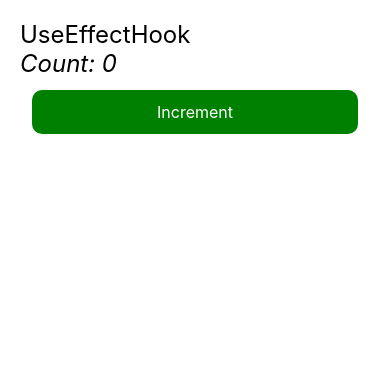
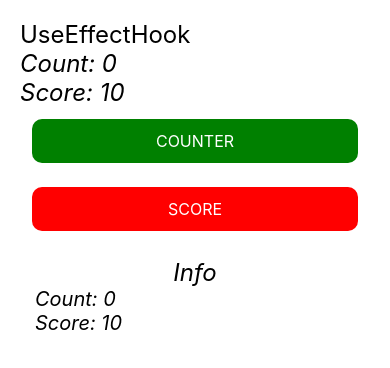
Before and after one commit to TayyabHussain03/react_native_cli_batch2, a React Native app: screen / in a window 390 px wide. Shown: the top 368 px of the page. Built offline with nearby package versions, Linux system fonts and the light colour scheme.

Commit message:
UseEffect for updating phase

```diff
--- a/src/components/UseEffectHook.jsx
+++ b/src/components/UseEffectHook.jsx
@@ -3,21 +3,62 @@ import React, { useEffect, useState } from 'react'
 
 const UseEffectHook = () => {
     const [count, setCount] = useState(0)
+    const [score, setScore] = useState(10)
 
     // useEffect(()=>{
     //     Alert.alert('Important Notice', 'Run UseEffect on every render or state update');
     // })
 
-    useEffect(()=>{
-        Alert.alert('Important Notice', 'Run UseEffect on first render');
-    },[])
+    // useEffect(() => {
+    //     Alert.alert('Important Notice', 'Run UseEffect on first render');
+    // }, [])
+
+    // useEffect(() => {
+    //     Alert.alert('Important Notice', 'Run UseEffect on counter render');
+    // }, [count])
+
+    // useEffect(() => {
+    //     Alert.alert('Important Notice', 'Run UseEffect on score render');
+    // }, [score])
+
+    // useEffect(() => {
+    //     Alert.alert('Important Notice', 'Run UseEffect on score and counter both render');
+    // }, [score, count])
+
+
     return (
-        <View style={{margin:12,padding:8}}>
+        <View style={{ margin: 12, padding: 8 }}>
             <Text style={{ fontSize: 24 }}>UseEffectHook</Text>
             <Text style={{ fontSize: 24, fontStyle: 'italic' }}>Count: {count}</Text>
-            <TouchableOpacity style={{backgroundColor:"green", borderRadius:10, padding:12, margin:12}} onPress={() => {
+            <Text style={{ fontSize: 24, fontStyle: 'italic' }}>Score: {score}</Text>
+            <TouchableOpacity style={{ backgroundColor: "green", borderRadius: 10, padding: 12, margin: 12 }} onPress={() => {
                 setCount(count + 1)
-            }}><Text style={{color:"white", textAlign:"center", fontSize:16}}>Increment</Text></TouchableOpacity>
+            }}><Text style={{ color: "white", textAlign: "center", fontSize: 16 }}>COUNTER</Text></TouchableOpacity>
+            <TouchableOpacity style={{ backgroundColor: "red", borderRadius: 10, padding: 12, margin: 12 }} onPress={() => {
+                setScore(score + 10)
+            }}><Text style={{ color: "white", textAlign: "center", fontSize: 16 }}>SCORE</Text></TouchableOpacity>
+            <MarksInfo count={count} score={score} />
+        </View>
+    )
+}
+
+const MarksInfo = ({ count, score }) => {
+    useEffect(() => {
+        Alert.alert('Important Notice', 'Run UseEffect on score render');
+    }, [score])
+
+    return (
+        <View style={{ margin: 15 }}>
+            <Text style={{ fontSize: 24, textAlign: "center", fontStyle: "italic" }}>Info</Text>
+            <Text style={{ fontSize: 20, fontStyle: 'italic' }}>Count: {count}</Text>
+            <Text style={{ fontSize: 20, fontStyle: 'italic' }}>Score: {score}</Text>
+            {/* ✅ Conditional rendering */}
+            {score >= 90 && (
+                <Text style={{ fontSize: 20, fontStyle: 'italic', textAlign: "center", color: "blue" }}>
+                    I am Successful
+                </Text>
+            )}
+
         </View>
     )
 }
```
